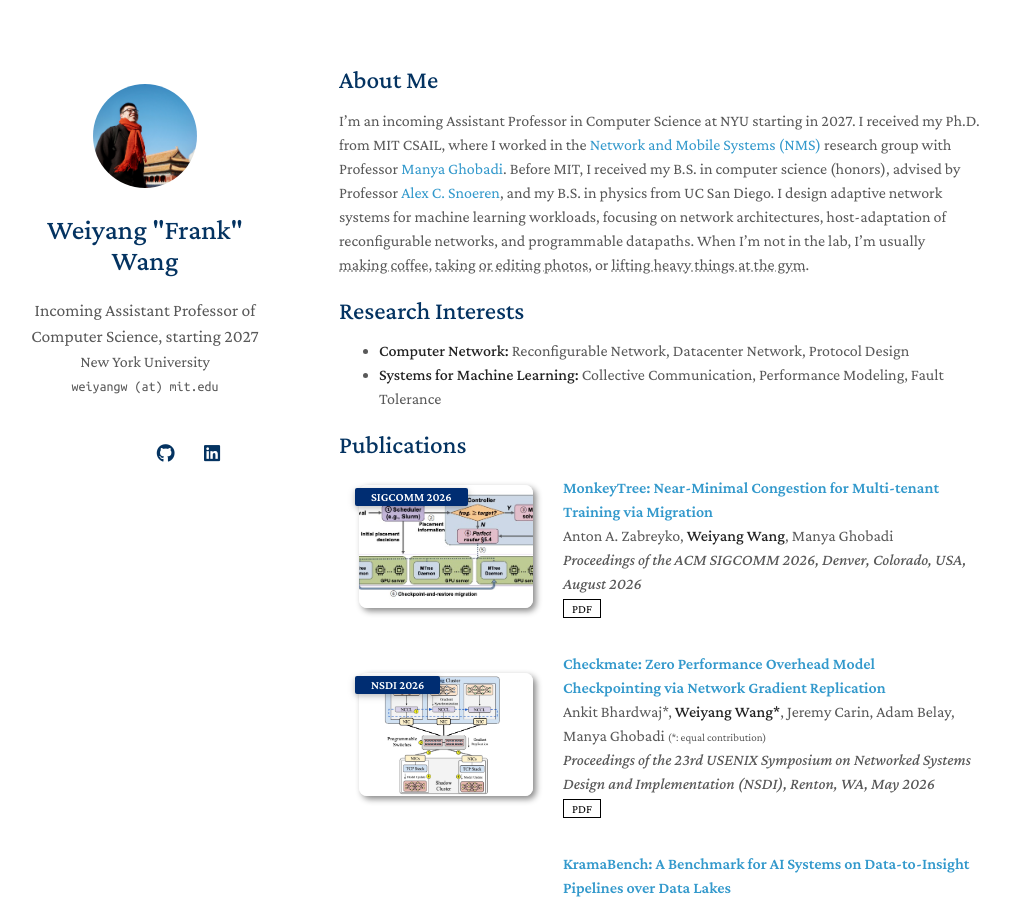
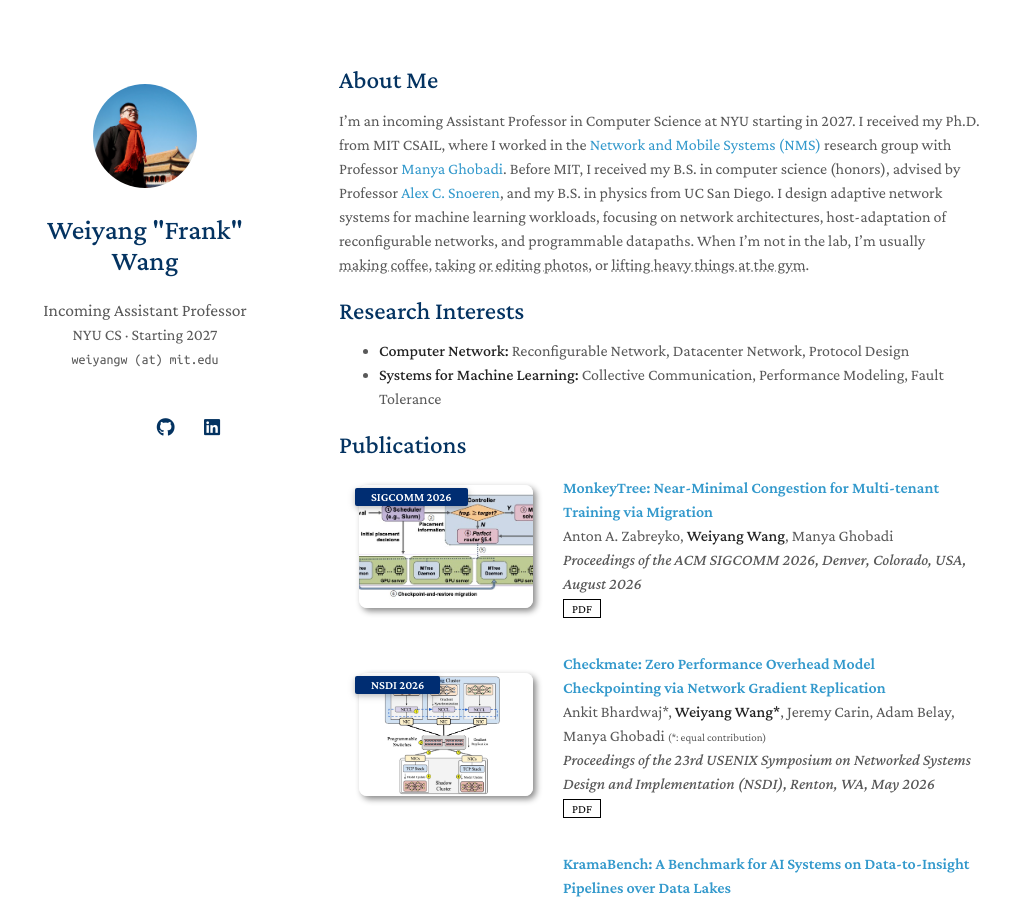
Before and after one commit to Flasew/flasew.github.io, a Jekyll site: the page built from index.md, in a window 1280 px wide and 900 px high. Shown: the whole window, without its empty margins (131-1140 px from the left). Built offline with Jekyll 4.4.1, drawn with Linux system fonts in a browser that asks for light colours; a style sheet for code colours, icons or effects is not loaded.

Commit message:
too ugly earlier...

```diff
--- a/_config.yml
+++ b/_config.yml
@@ -1,7 +1,7 @@
 # Basic Information
 title: Weiyang "Frank" Wang
-position: Incoming Assistant Professor of Computer Science, starting 2027
-affiliation: New York University
+position: Incoming Assistant Professor
+affiliation: NYU CS · Starting 2027
 email: weiyangw (at) mit.edu
 
 # Search Engine Optimization (SEO)
```
